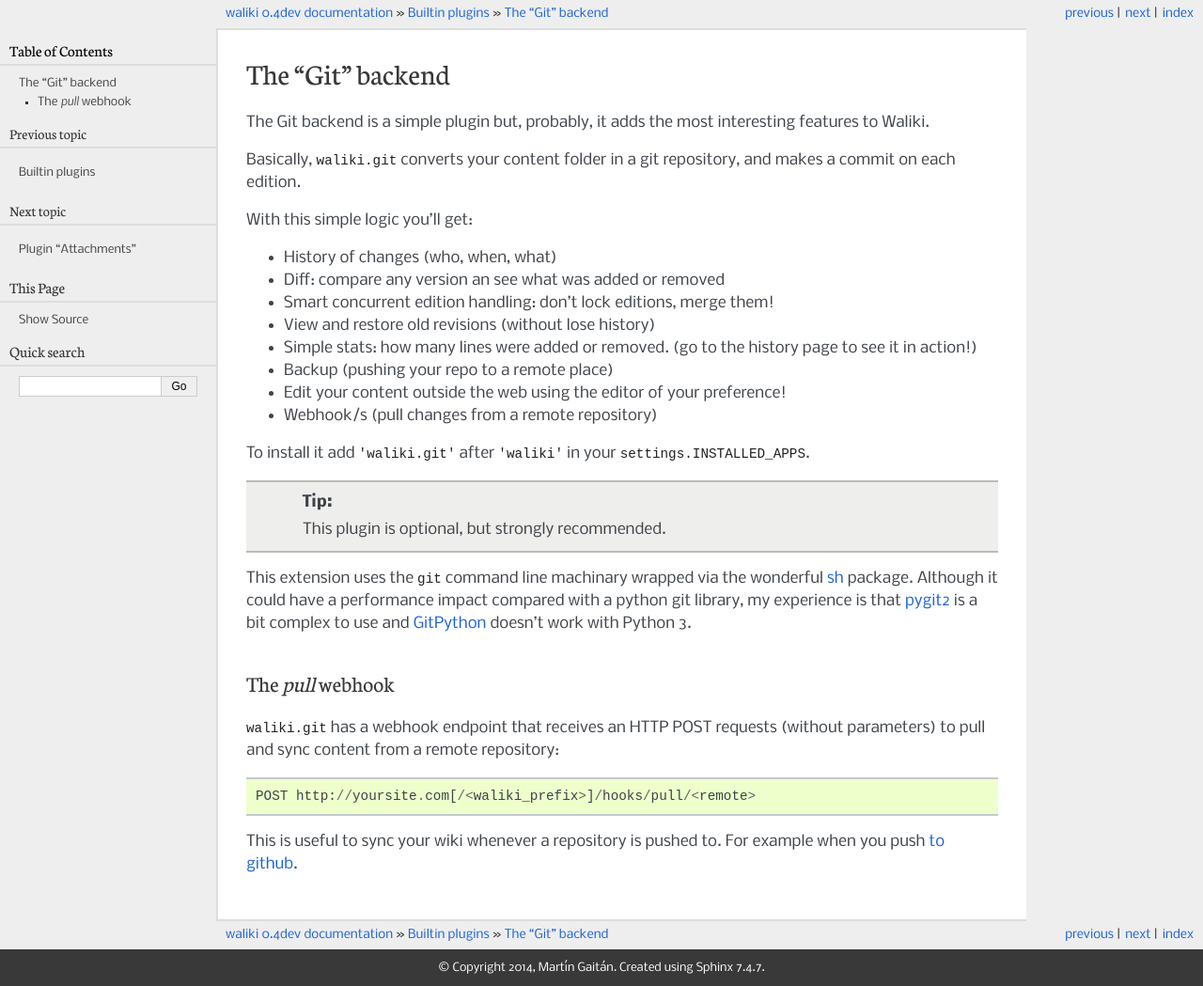
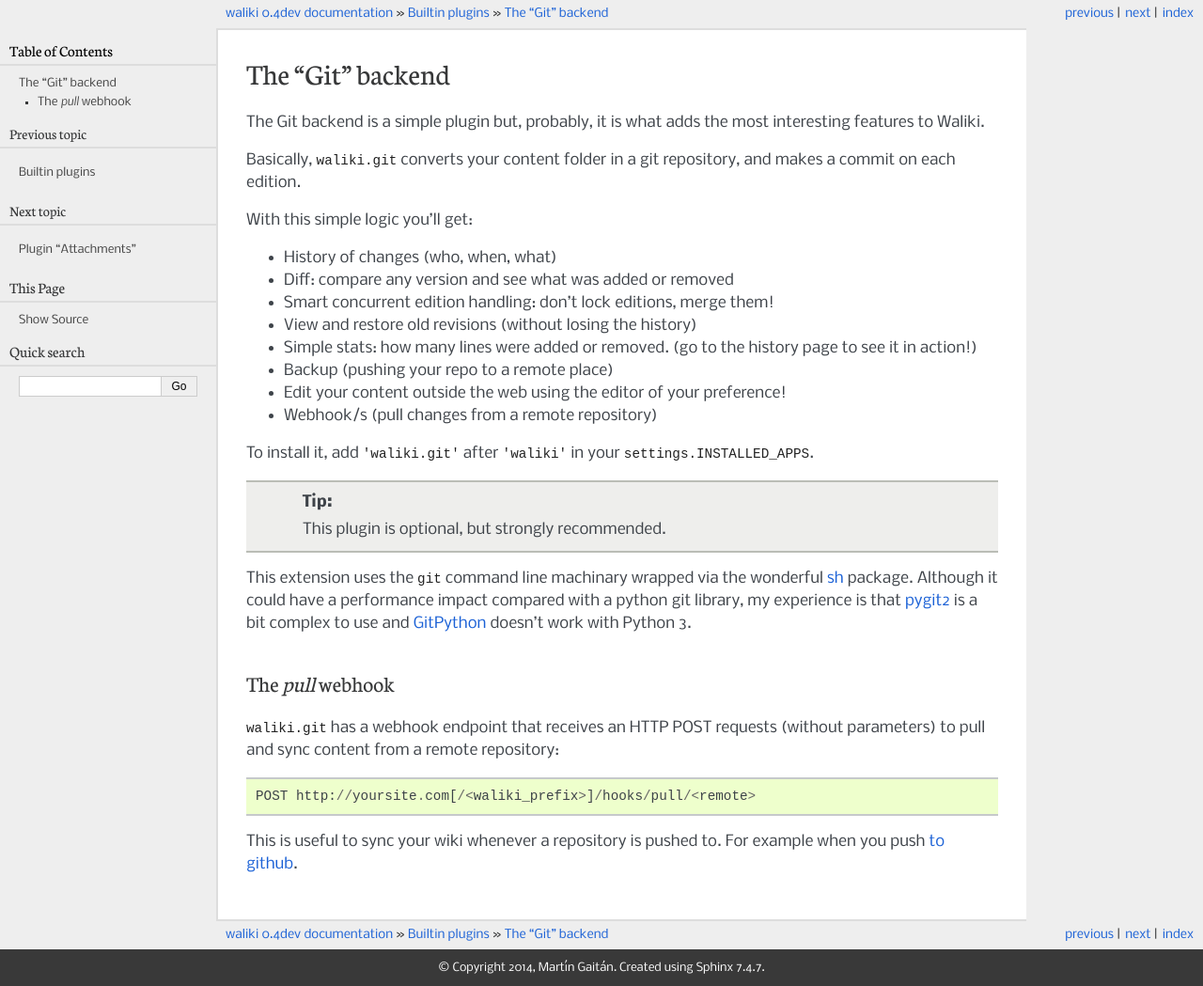
Before and after one commit to mgaitan/waliki, a Sphinx documentation site: the page built from docs/git.rst, in a window 1280 px wide. Shown: the whole page at 94% size. Built offline with Sphinx 7.4.7, drawn with Linux system fonts in a browser that asks for light colours.

Commit message:
Update git.rst

```diff
--- a/docs/git.rst
+++ b/docs/git.rst
@@ -2,23 +2,23 @@
 The "Git" backend
 =================
 
-The Git backend is a simple plugin but, probably, it adds the most interesting features to Waliki.
+The Git backend is a simple plugin but, probably, it is what adds the most interesting features to Waliki.
 
 Basically, ``waliki.git`` converts your content folder in a git repository, and makes a commit on each edition.
 
 With this simple logic you'll get:
 
 * History of changes (who, when, what)
-* Diff: compare any version an see what was added or removed
+* Diff: compare any version and see what was added or removed
 * Smart concurrent edition handling: don't lock editions, merge them!
-* View and restore old revisions (without lose history)
+* View and restore old revisions (without losing the history)
 * Simple stats: how many lines were added or removed. (go to the history page to see it in action!)
 * Backup (pushing your repo to a remote place)
 * Edit your content outside the web using the editor of your preference!
 * Webhook/s (pull changes from a remote repository)
 
 
-To install it add ``'waliki.git'`` after ``'waliki'`` in your ``settings.INSTALLED_APPS``.
+To install it, add ``'waliki.git'`` after ``'waliki'`` in your ``settings.INSTALLED_APPS``.
 
 .. tip:: This plugin is optional, but strongly recommended.
 
```
